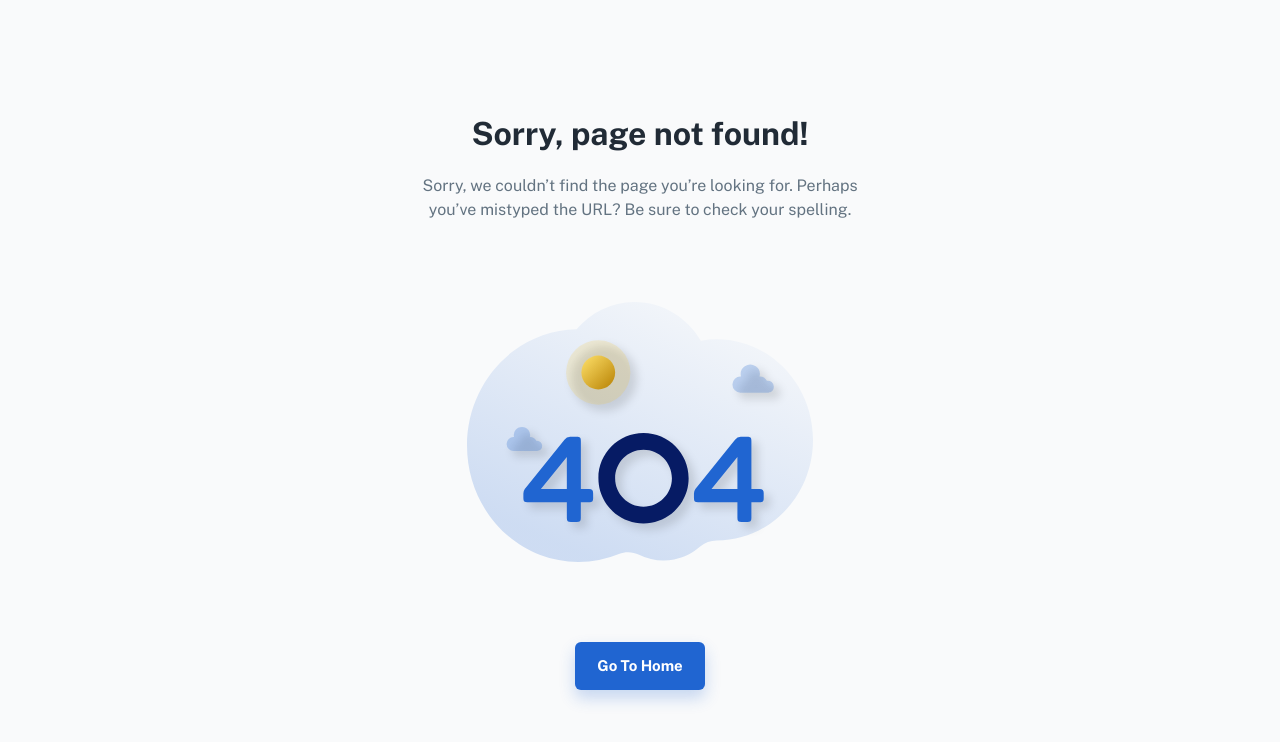
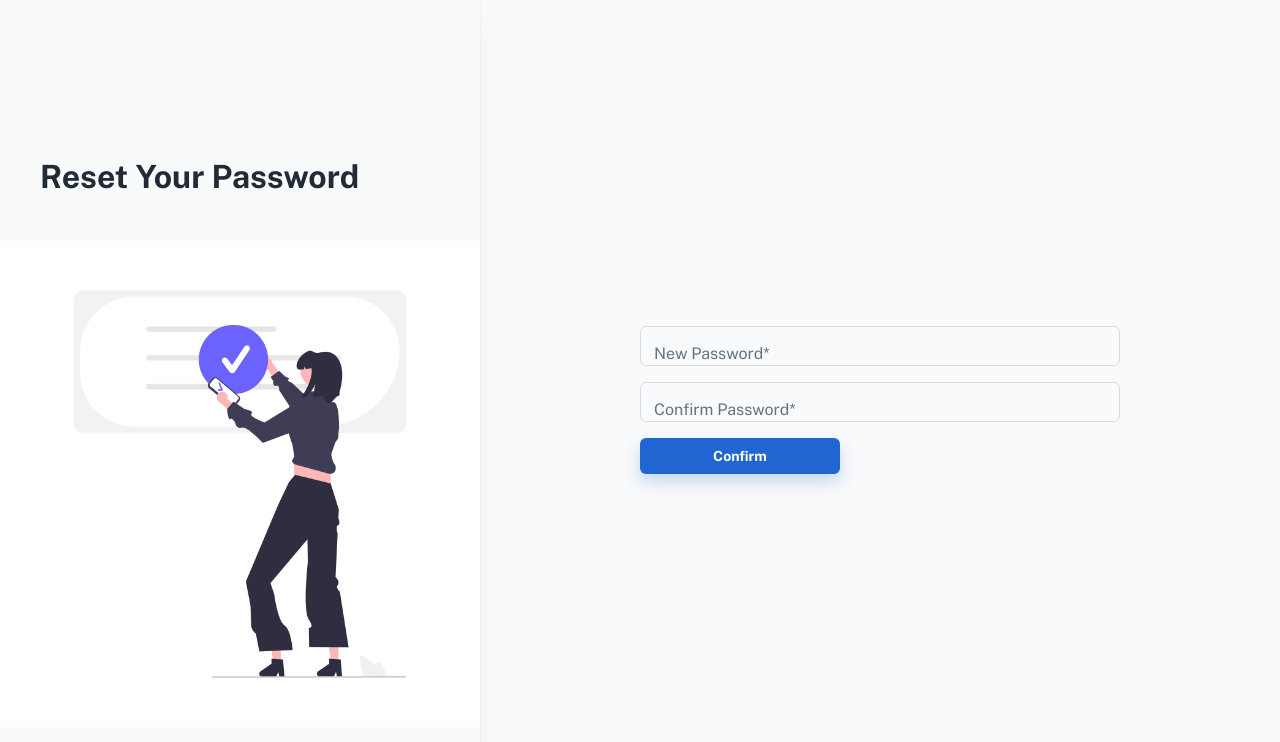
Before and after one commit to Rafin31/DME-Client, a React (Create React App) app: page /app/forget-password-confirmation/1 in a window 1280 px wide. Before the commit this address had no page. Shown: the top 742 px of the page. Built offline with nearby package versions, Linux system fonts and the light colour scheme; a web font is replaced by a local one.

Commit message:
Reset Password UI added

```diff
--- /dev/null
+++ b/src/pages/Shared/ResetPassword/ForgetPassword.js
@@ -0,0 +1,110 @@
+import { Helmet } from 'react-helmet-async';
+
+// @mui
+import { styled } from '@mui/material/styles';
+import { Button, Container, Grid, TextField, Typography } from '@mui/material';
+// hooks
+import { useForm } from 'react-hook-form';
+import { useState } from 'react';
+import useResponsive from '../../../hooks/useResponsive';
+
+// components
+
+
+const StyledRoot = styled('div')(({ theme }) => ({
+    [theme.breakpoints.up('md')]: {
+        display: 'flex',
+    },
+}));
+
+const StyledSection = styled('div')(({ theme }) => ({
+    width: '100%',
+    maxWidth: 480,
+    display: 'flex',
+    flexDirection: 'column',
+    justifyContent: 'center',
+    boxShadow: theme.customShadows.card,
+    backgroundColor: theme.palette.background.default,
+}));
+
+const StyledContent = styled('div')(({ theme }) => ({
+    maxWidth: 480,
+    margin: 'auto',
+    minHeight: '100vh',
+    display: 'flex',
+    justifyContent: 'center',
+    flexDirection: 'column',
+    padding: theme.spacing(12, 0),
+}));
+
+// ----------------------------------------------------------------------
+
+export default function ForgetPassword() {
+    const { register, handleSubmit, watch, reset, formState: { errors } } = useForm();
+    const [dbError, setDbError] = useState(false)
+    const onSubmit = data => {
+        console.log(data)
+        reset()
+    };
+    const mdUp = useResponsive('up', 'md');
+
+    return (
+        <>
+            <Helmet>
+                <title> Reset Password </title>
+            </Helmet>
+
+            <StyledRoot>
+
+                {mdUp && (
+                    <StyledSection>
+                        <Typography variant="h3" sx={{ px: 5, mt: 10, mb: 5 }}>
+                            Reset Your Password
+                        </Typography>
+                        <img src="/assets/illustrations/auth.png" alt="signup" />
+                    </StyledSection>
+                )}
+
+                <Container maxWidth="sm">
+                    <StyledContent>
+                        <form onSubmit={handleSubmit(onSubmit)}>
+
+                            <Grid
+                                container
+                                rowSpacing={2}
+                                columnSpacing={{ xs: 2, sm: 3, md: 5, lg: 5 }}
+                            >
+
+                                <Grid item xs={12}>
+                                    <TextField
+                                        {...register("email",
+                                            {
+                                                required: "Field is required",
+                                                minLength: { value: 8, message: "Password must be at last 8 characters" },
+                                            }
+                                        )}
+                                        error={errors.email && true}
+                                        id="outlined-basic"
+                                        label="Email address*"
+                                        type="email"
+                                        fullWidth
+                                        variant="outlined"
+                                        helpertext={errors.email?.message}
+
+                                    />
+                                </Grid>
+                                <Grid item xs={12}>
+                                    <Button type={"submit"} sx={{ width: "200px" }} size="medium" variant="contained" >
+                                        Confirm
+                                    </Button>
+                                </Grid>
+                            </Grid>
+
+                        </form>
+
+                    </StyledContent>
+                </Container>
+            </StyledRoot>
+        </>
+    );
+}
--- /dev/null
+++ b/src/pages/Shared/ResetPassword/ResetPassword.js
@@ -0,0 +1,119 @@
+import { Helmet } from 'react-helmet-async';
+
+// @mui
+import { styled } from '@mui/material/styles';
+import { Button, Container, Grid, TextField, Typography } from '@mui/material';
+// hooks
+import { useForm } from 'react-hook-form';
+import { useState } from 'react';
+import useResponsive from '../../../hooks/useResponsive';
+
+// components
+
+
+const StyledRoot = styled('div')(({ theme }) => ({
+    [theme.breakpoints.up('md')]: {
+        display: 'flex',
+    },
+}));
+
+const StyledSection = styled('div')(({ theme }) => ({
+    width: '100%',
+    maxWidth: 480,
+    display: 'flex',
+    flexDirection: 'column',
+    justifyContent: 'center',
+    boxShadow: theme.customShadows.card,
+    backgroundColor: theme.palette.background.default,
+}));
+
+const StyledContent = styled('div')(({ theme }) => ({
+    maxWidth: 480,
+    margin: 'auto',
+    minHeight: '100vh',
+    display: 'flex',
+    justifyContent: 'center',
+    flexDirection: 'column',
+    padding: theme.spacing(12, 0),
+}));
+
+// ----------------------------------------------------------------------
+
+export default function ResetPassword() {
+    const { register, handleSubmit, watch, reset, formState: { errors } } = useForm();
+    const [dbError, setDbError] = useState(false)
+    const onSubmit = data => {
+        console.log(data)
+        reset()
+    };
+    const mdUp = useResponsive('up', 'md');
+
+    return (
+        <>
+            <Helmet>
+                <title> Reset Password </title>
+            </Helmet>
+
+            <StyledRoot>
+
+                {mdUp && (
+                    <StyledSection>
+                        <Typography variant="h3" sx={{ px: 5, mt: 10, mb: 5 }}>
+                            Reset Your Password
+                        </Typography>
+                        <img src="/assets/illustrations/auth.png" alt="signup" />
+                    </StyledSection>
+                )}
+
+                <Container maxWidth="sm">
+                    <StyledContent>
+                        <form onSubmit={handleSubmit(onSubmit)}>
+                            <Grid
+                                container
+                                rowSpacing={2}
+                                columnSpacing={{ xs: 2, sm: 3, md: 5, lg: 5 }}
+                            >
+                                <Grid item xs={12}>
+                                    <TextField
+                                        {...register("currentPassword", { required: "Field is required" })}
+                                        error={errors.currentPassword && true}
+                                        id="outlined-basic"
+                                        label="New Password*"
+                                        type="Password"
+                                        fullWidth
+                                        variant="outlined"
+                                        helpertext={errors.currentPassword?.message}
+
+                                    />
+                                </Grid>
+                                <Grid item xs={12}>
+                                    <TextField
+                                        {...register("email",
+                                            {
+                                                required: "Field is required",
+                                                minLength: { value: 8, message: "Password must be at last 8 characters" },
+                                            }
+                                        )}
+                                        error={errors.newPassword && true}
+                                        id="outlined-basic"
+                                        label="Confirm Password*"
+                                        type="password"
+                                        fullWidth
+                                        variant="outlined"
+                                        helpertext={errors.newPassword?.message}
+
+                                    />
+                                </Grid>
+                                <Grid item xs={12}>
+                                    <Button type={"submit"} sx={{ width: "200px" }} size="medium" variant="contained" >Confirm</Button>
+                                </Grid>
+                            </Grid>
+
+                        </form>
+
+                    </StyledContent>
+                </Container>
+            </StyledRoot>
+        </>
+    );
+}
--- a/src/pages/Shared/UpdatePassword.js
+++ b/src/pages/Shared/UpdatePassword.js
@@ -49,7 +49,7 @@ export default function UpdatePassword() {
                                 </Grid>
                                 <Grid item xs={12}>
                                     <TextField
-                                        {...register("newPassword",
+                                        {...register("email",
                                             {
                                                 required: "Field is required",
                                                 minLength: { value: 8, message: "Password must be at last 8 characters" },
@@ -71,7 +71,7 @@ export default function UpdatePassword() {
                                             {
                                                 required: "Field is required",
                                                 validate: (val) => {
-                                                    if (watch('newPassword') !== val) {
+                                                    if (watch('email') !== val) {
                                                         return "Your passwords do no match";
                                                     }
                                                     return true;
--- a/src/routes.js
+++ b/src/routes.js
@@ -25,6 +25,8 @@ import EditOrder from './pages/DME_SUPPLIER/EditOrder';
 import PatientNotes from './pages/DME_SUPPLIER/PatientNotes';
 import UploadOrderDocuments from './pages/DME_SUPPLIER/UploadOrderDocuments';
 import SignupPage from './pages/Authentication/SignupPage';
+import ForgetPassword from './pages/Shared/ResetPassword/ForgetPassword';
+import ResetPassword from './pages/Shared/ResetPassword/ResetPassword';
 
 // ----------------------------------------------------------------------
 
@@ -69,6 +71,10 @@ export default function Router() {
                 DME Suppler Rotes END
         ----------------------------------------*/}
 
+
+
+      <Route path='/app/forget-password-request' element={<ForgetPassword />} />
+      <Route path='/app/forget-password-confirmation/:token' element={<ResetPassword />} />
       <Route path='*' element={<Page404 />} />
     </Routes>
   )
--- a/src/sections/auth/login/LoginForm.js
+++ b/src/sections/auth/login/LoginForm.js
@@ -1,7 +1,7 @@
 import { useState } from 'react';
-import { useNavigate } from 'react-router-dom';
+import { Link, useNavigate } from 'react-router-dom';
 // @mui
-import { Link, Stack, IconButton, InputAdornment, TextField, Checkbox } from '@mui/material';
+import { Stack, IconButton, InputAdornment, TextField, Checkbox } from '@mui/material';
 import { LoadingButton } from '@mui/lab';
 // components
 import Iconify from '../../../components/iconify';
@@ -39,7 +39,7 @@ export default function LoginForm() {
       </Stack>
 
       <Stack direction="row" alignItems="center" justifyContent="space-between" sx={{ my: 2 }}>
-        <Link variant="subtitle2" underline="hover" style={{ cursor: "pointer" }}>
+        <Link to={'/app/forget-password-request'} variant="subtitle2" style={{ cursor: "pointer", color: "black", textDecoration: "none" }}>
           Forgot password?
         </Link>
       </Stack>
```
Also changed, not shown: public/assets/illustrations/auth.png (added).
